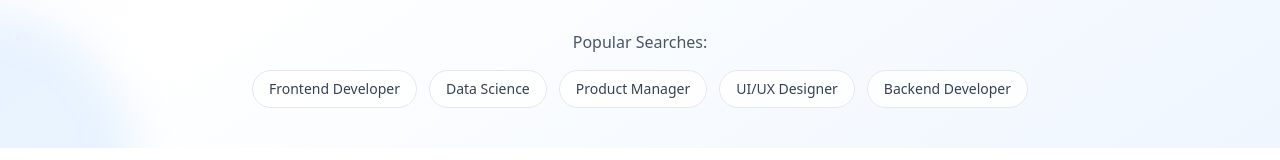
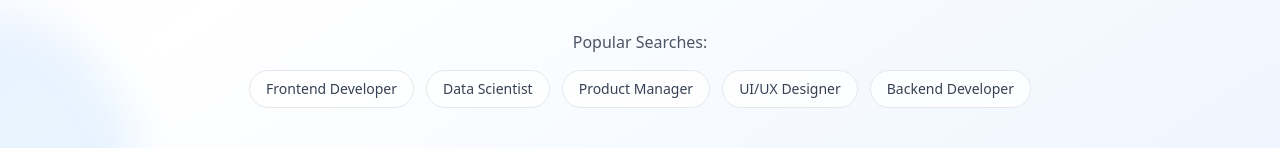
Before and after one commit to FaiqueIbrahimi/WorkMint, a React (Vite) app in the folder frontend/: page / in a window 1280 px wide. Shown: the part 776-936 px from the top of the page. Built offline with nearby package versions, Linux system fonts and the light colour scheme; no server answers.

Commit message:
UI changes

```diff
--- a/frontend/src/components/HeroSection.jsx
+++ b/frontend/src/components/HeroSection.jsx
@@ -109,7 +109,7 @@ const HeroSection = () => {
                     <div className='mt-8'>
                         <p className='text-gray-600 mb-4'>Popular Searches:</p>
                         <div className='flex justify-center gap-3 flex-wrap'>
-                            {['Frontend Developer', 'Data Science', 'Product Manager', 'UI/UX Designer', 'Backend Developer'].map((term) => (
+                            {['Frontend Developer', 'Data Scientist', 'Product Manager', 'UI/UX Designer', 'Backend Developer'].map((term) => (
                                 <button
                                     key={term}
                                     onClick={() => {
```
